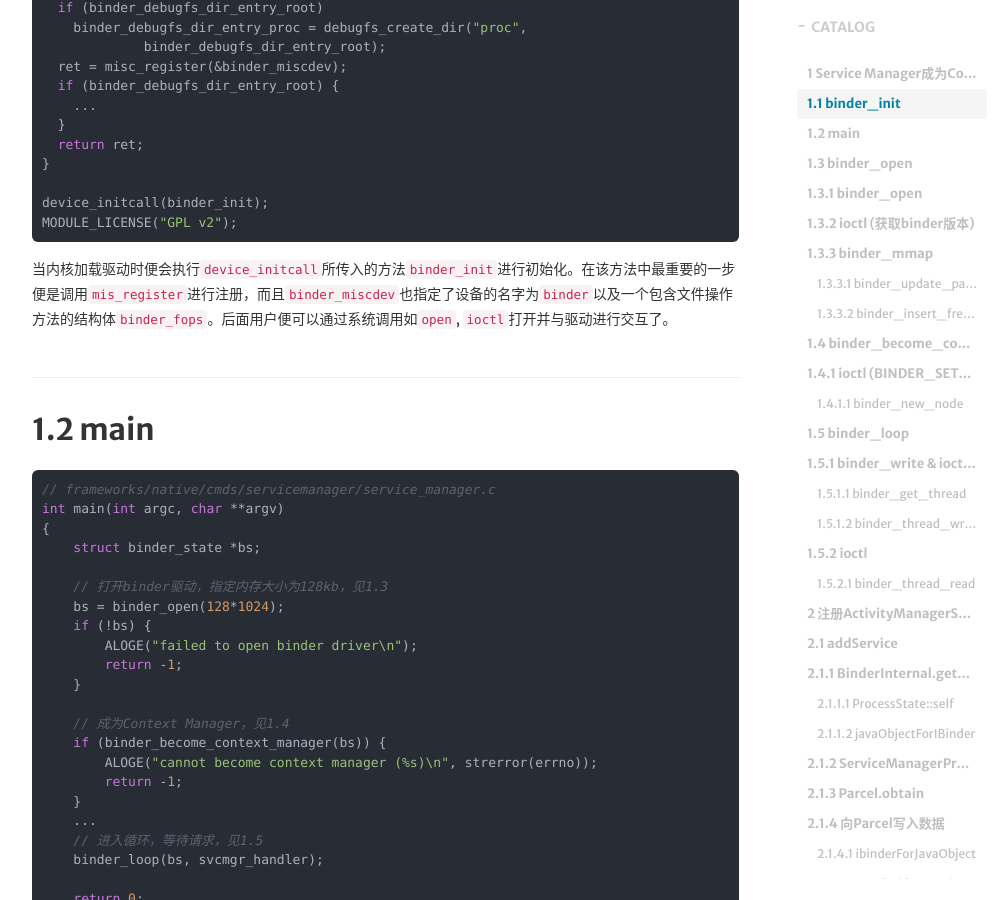
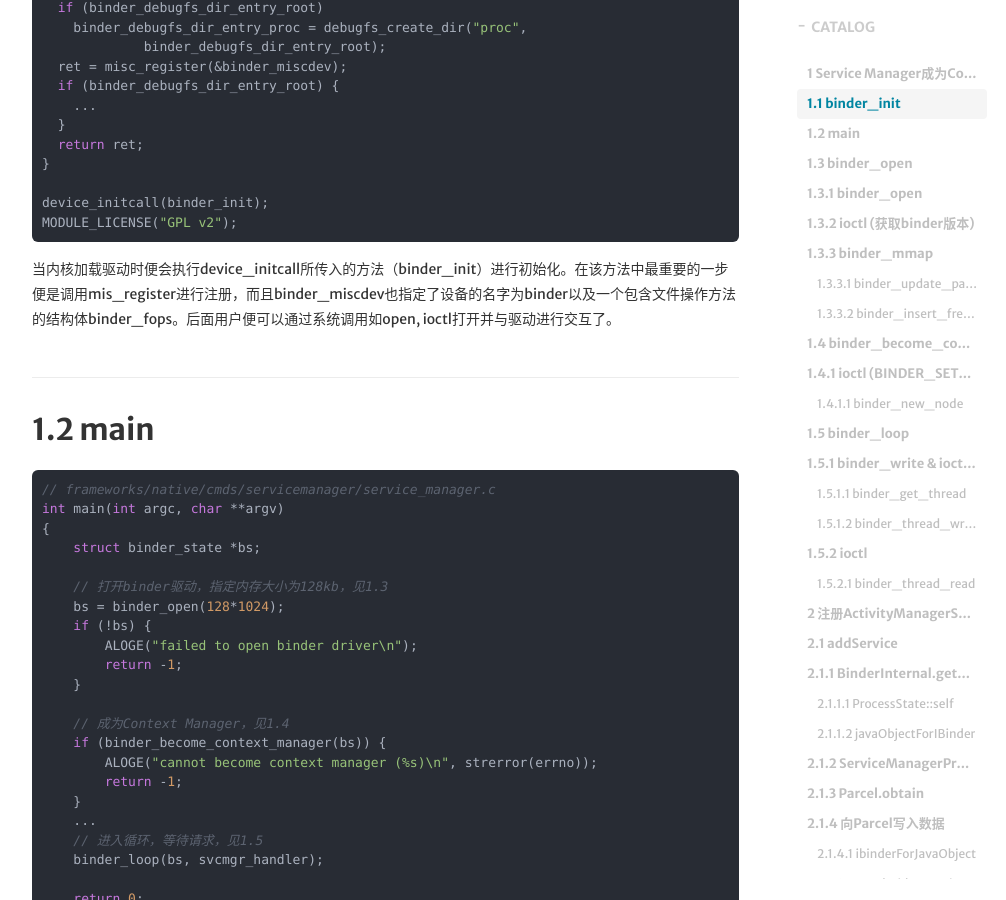
Before and after one commit to withparadox2/withparadox2.github.io, a Jekyll site: the page built from _posts/2020-08-07-android-binder.md, in a window 1280 px wide and 900 px high, scrolled down 1256 px. Shown: the whole window, without its empty margins (233-1239 px from the left). Built offline with Jekyll 4.4.1, drawn with Linux system fonts in a browser that asks for light colours; nearby versions of some CDN libraries; comment, search, counter and statistics services are not loaded; some of the changed text lies outside the part shown.

Commit message:
Remove inline code

````diff
--- a/_posts/2020-08-07-android-binder.md
+++ b/_posts/2020-08-07-android-binder.md
@@ -53,7 +53,7 @@ static int __init binder_init(void)
 device_initcall(binder_init);
 MODULE_LICENSE("GPL v2");
 ```
-当内核加载驱动时便会执行`device_initcall`所传入的方法`binder_init`进行初始化。在该方法中最重要的一步便是调用`mis_register`进行注册，而且`binder_miscdev`也指定了设备的名字为`binder`以及一个包含文件操作方法的结构体`binder_fops`。后面用户便可以通过系统调用如`open`, `ioctl`打开并与驱动进行交互了。
+当内核加载驱动时便会执行device_initcall所传入的方法（binder_init）进行初始化。在该方法中最重要的一步便是调用mis_register进行注册，而且binder_miscdev也指定了设备的名字为binder以及一个包含文件操作方法的结构体binder_fops。后面用户便可以通过系统调用如open, ioctl打开并与驱动进行交互了。
 
 ## 1.2 main
 ```c
@@ -162,7 +162,7 @@ static int binder_open(struct inode *nodp, struct file *filp)
 ```
 每个进程在与驱动交互之前都会进行open和mmap操作，binder驱动会在内核为其创建一个proc对象，并进行初始化，之后会将proc对象记录在binder_procs这个列表里。filp为file pointer，在调用open之前，内核会将filp->private_data置为NULL，该字段可以用来保存数据，以便在后面取出。
 
-其中`proc->todo`用来保存待处理的任务，`proc->wait`则用来进行休眠。当没有任务时服务提供者就会休眠，等待其他线程调用`wake_up_interruptible(wait)`来唤醒。后面还将出现thread对象，它也包含`todo`和`wait`两个变量。
+其中proc->todo用来保存待处理的任务，proc->wait则用来进行休眠。当没有任务时服务提供者就会休眠，等待其他线程调用wake_up_interruptible(wait)来唤醒。后面还将出现thread对象，它也包含todo和wait两个变量。
 
 ### 1.3.2 ioctl (获取binder版本)
 ```c
````
